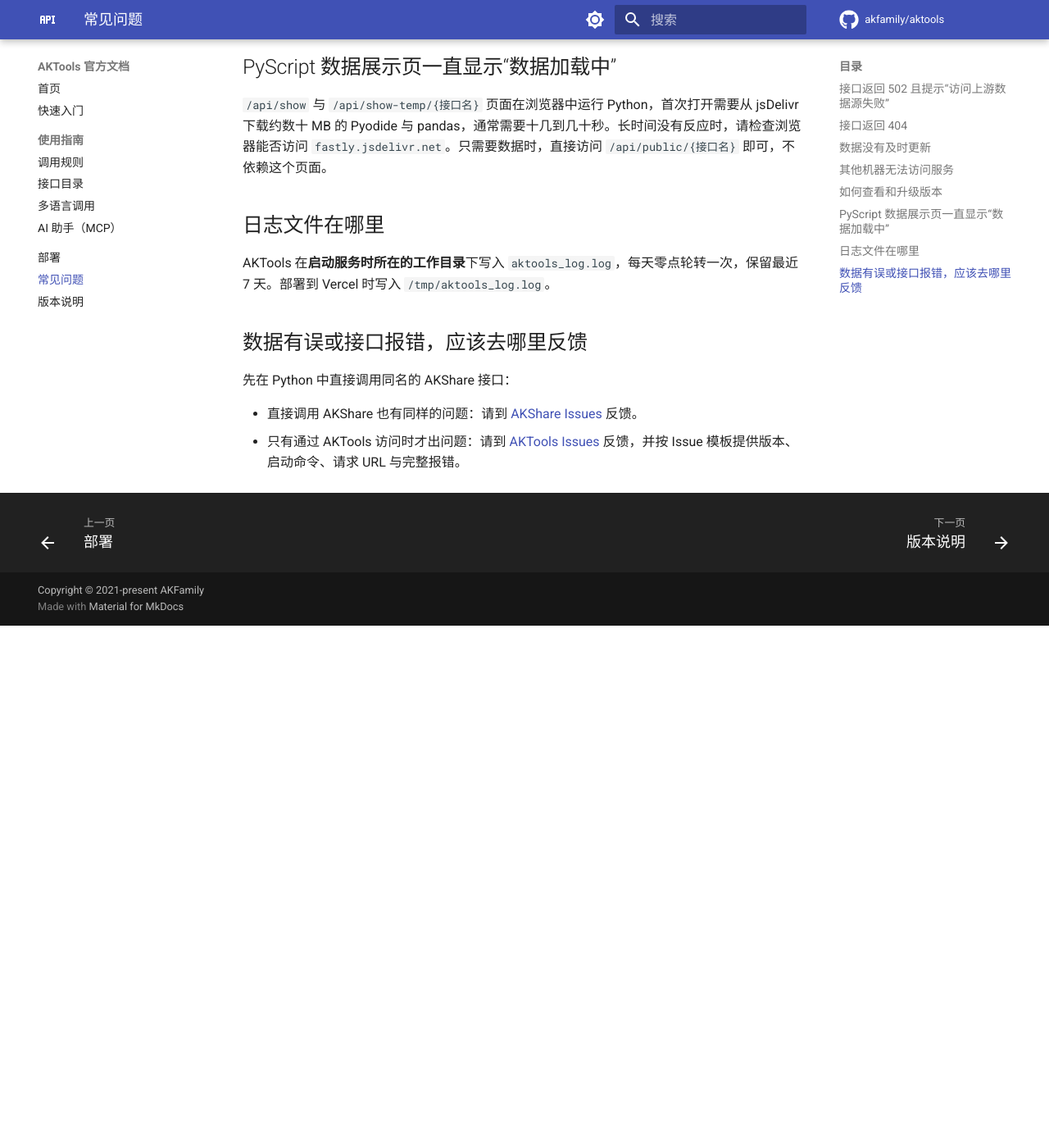
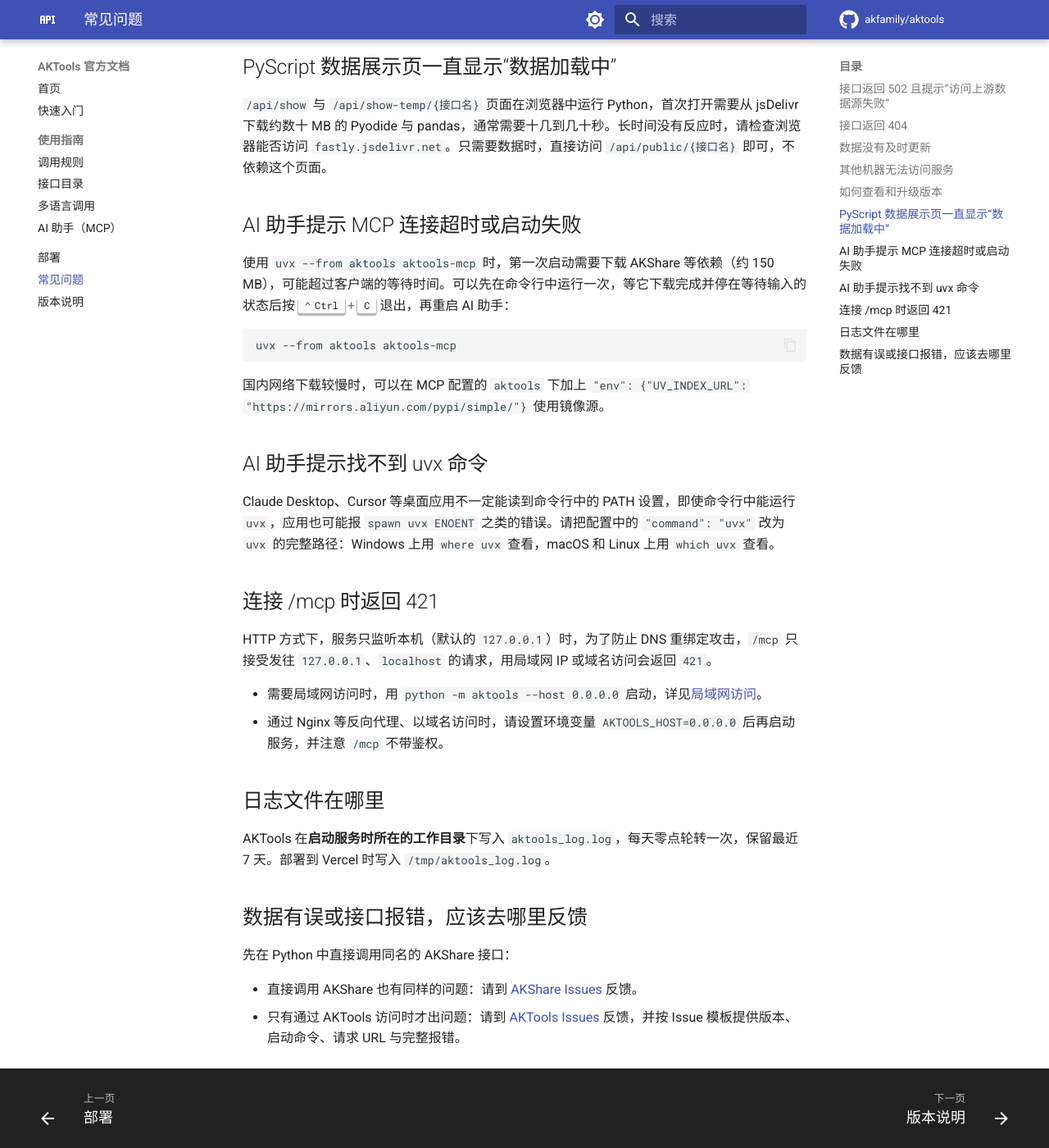
Before and after one commit to akfamily/aktools, an MkDocs documentation site: the page built from docs/faq.md, in a window 1280 px wide and 1400 px high, scrolled down 1962 px. Shown: the whole window at 82% size. Built offline with MkDocs 1.6.1 and Material for MkDocs 9.7.7, drawn with Linux system fonts in a browser that asks for light colours; comment, search, counter and statistics services are not loaded; before the commit the page ends 2725 px from its top, so only the background shows below that.

Commit message:
docs: 突出 MCP，README 与文档首页改为 HTTP API 与 MCP 两种使用方式
- README 与文档首页开头改为两种使用方式并列，给出可直接复制的 MCP 配置与示例提问，Claude Desktop、Claude Code、Cursor 与 HTTP 方式的配置放入折叠块
- 快速入门新增“在 AI 助手中使用”3 步路线；MCP 页补充可以问什么与数据行数限制
- 常见问题新增 MCP 连接超时、找不到 uvx、/mcp 返回 421 的排查方法
- 启动提示与内置主页显示 /mcp 地址

````diff
--- a/aktools/assets/html/homepage.html
+++ b/aktools/assets/html/homepage.html
@@ -100,6 +100,9 @@
             <span class="label">下载表格：</span>在数据接口地址后加上 <code>?_format=csv</code> 或 <code>?_format=xlsx</code>
         </li>
         <li>
+            <span class="label">AI 助手（MCP）：</span><code>http://{{ip_address}}/mcp</code>，填入 Claude、Cursor 等 AI 助手即可用自然语言获取数据
+        </li>
+        <li>
             <span class="label">在线文档：</span><a href="http://{{ip_address}}/docs">http://{{ip_address}}/docs</a>
         </li>
         <li>
--- a/docs/faq.md
+++ b/docs/faq.md
@@ -70,6 +70,27 @@
 
 `/api/show` 与 `/api/show-temp/{接口名}` 页面在浏览器中运行 Python，首次打开需要从 jsDelivr 下载约数十 MB 的 Pyodide 与 pandas，通常需要十几到几十秒。长时间没有反应时，请检查浏览器能否访问 `fastly.jsdelivr.net`。只需要数据时，直接访问 `/api/public/{接口名}` 即可，不依赖这个页面。
 
+## AI 助手提示 MCP 连接超时或启动失败 {#faq-mcp-timeout}
+
+使用 `uvx --from aktools aktools-mcp` 时，第一次启动需要下载 AKShare 等依赖（约 150 MB），可能超过客户端的等待时间。可以先在命令行中运行一次，等它下载完成并停在等待输入的状态后按 ++ctrl+c++ 退出，再重启 AI 助手：
+
+```shell
+uvx --from aktools aktools-mcp
+```
+
+国内网络下载较慢时，可以在 MCP 配置的 `aktools` 下加上 `"env": {"UV_INDEX_URL": "https://mirrors.aliyun.com/pypi/simple/"}` 使用镜像源。
+
+## AI 助手提示找不到 uvx 命令 {#faq-mcp-uvx}
+
+Claude Desktop、Cursor 等桌面应用不一定能读到命令行中的 PATH 设置，即使命令行中能运行 `uvx`，应用也可能报 `spawn uvx ENOENT` 之类的错误。请把配置中的 `"command": "uvx"` 改为 `uvx` 的完整路径：Windows 上用 `where uvx` 查看，macOS 和 Linux 上用 `which uvx` 查看。
+
+## 连接 /mcp 时返回 421 {#faq-mcp-421}
+
+HTTP 方式下，服务只监听本机（默认的 `127.0.0.1`）时，为了防止 DNS 重绑定攻击，`/mcp` 只接受发往 `127.0.0.1`、`localhost` 的请求，用局域网 IP 或域名访问会返回 `421`。
+
+- 需要局域网访问时，用 `python -m aktools --host 0.0.0.0` 启动，详见[局域网访问](guide/mcp.md#lan)。
+- 通过 Nginx 等反向代理、以域名访问时，请设置环境变量 `AKTOOLS_HOST=0.0.0.0` 后再启动服务，并注意 `/mcp` 不带鉴权。
+
 ## 日志文件在哪里 {#faq-log}
 
 AKTools 在**启动服务时所在的工作目录**下写入 `aktools_log.log`，每天零点轮转一次，保留最近 7 天。部署到 Vercel 时写入 `/tmp/aktools_log.log`。
--- a/docs/getting-started.md
+++ b/docs/getting-started.md
@@ -1,6 +1,10 @@
 # 快速入门
 
 本教程带您从零开始完成一次完整的取数流程：安装 AKTools，启动服务，在浏览器里看到第一份数据，找到需要的接口，查看参数，获取贵州茅台的历史行情，最后下载为 Excel 文件。整个过程不需要编写代码，大约需要 10 分钟。
+
+!!! tip "只想在 AI 助手中使用？"
+
+    不需要完成下面的 10 个步骤，直接跳到[在 AI 助手中使用](#mcp)，约 3 分钟即可完成配置。
 
 ## 第 1 步：准备 Python 环境 {#python}
 
@@ -184,11 +188,72 @@
 
 回到运行服务的命令行窗口，按 ++ctrl+c++ 即可停止服务。下次使用时，重新运行 `python -m aktools`。
 
+## 在 AI 助手中使用 {#mcp}
+
+AKTools 也可以作为 MCP 服务，让 Claude、Cursor 等 AI 助手直接获取数据。这种方式**不需要安装 Python 和 AKTools，也不需要手动启动服务**，AI 助手会自己启动它。
+
+### 第 1 步：安装 uv
+
+[uv](https://docs.astral.sh/uv/) 会自动下载 Python 和 AKTools，并在独立环境中运行。按[官方安装说明](https://docs.astral.sh/uv/getting-started/installation/)安装后，在命令行中运行 `uvx --version`，能显示版本号即可。
+
+### 第 2 步：添加到 AI 助手
+
+=== "Claude Desktop"
+
+    打开设置中的“开发者 → 编辑配置”，在 `claude_desktop_config.json` 中加入以下内容，保存后重启 Claude Desktop：
+
+    ```json
+    {
+      "mcpServers": {
+        "aktools": {
+          "command": "uvx",
+          "args": ["--from", "aktools", "aktools-mcp"]
+        }
+      }
+    }
+    ```
+
+=== "Claude Code"
+
+    在命令行中运行：
+
+    ```shell
+    claude mcp add aktools -- uvx --from aktools aktools-mcp
+    ```
+
+=== "Cursor"
+
+    在项目的 `.cursor/mcp.json`（或全局的 `~/.cursor/mcp.json`）中加入以下内容：
+
+    ```json
+    {
+      "mcpServers": {
+        "aktools": {
+          "command": "uvx",
+          "args": ["--from", "aktools", "aktools-mcp"]
+        }
+      }
+    }
+    ```
+
+第一次启动时需要下载 AKShare 等依赖（约 150 MB），可能需要几分钟；客户端提示超时的话，等下载完成后重启客户端即可。
+
+### 第 3 步：提问
+
+直接用自然语言提问，例如：
+
+- “帮我查一下贵州茅台 2024 年 10 月 8 日到 11 日的前复权日线行情”
+- “AKShare 里有哪些和可转债相关的接口？”
+- “stock_zh_a_hist 这个接口有哪些参数，复权方式怎么填？”
+
+助手会依次调用 `search_interfaces` 搜索接口、`describe_interface` 查看参数、`get_data` 获取数据。遇到问题请参考[常见问题](faq.md#faq-mcp-timeout)，更多说明见[AI 助手（MCP）](guide/mcp.md)。
+
 ## 下一步 {#next}
 
 恭喜您完成了快速入门！接下来可以：
 
 - 阅读[调用规则](guide/usage.md)，了解返回格式和错误状态码
 - 阅读[接口目录](guide/catalog.md)，了解接口说明中各字段的含义
+- 想在 Claude、Cursor 等 AI 助手中使用？请见[在 AI 助手中使用](#mcp)
 - 想让同事或其他程序访问这个服务？请见[部署](deploy.md)
 - 遇到问题？请先查看[常见问题](faq.md)
--- a/docs/guide/mcp.md
+++ b/docs/guide/mcp.md
@@ -2,7 +2,15 @@
 
 AKTools 内置了 [MCP](https://modelcontextprotocol.io/)（Model Context Protocol，模型上下文协议）服务。接入后，可以直接在 Claude、Cursor 等 AI 助手中用自然语言获取数据，例如“帮我查一下贵州茅台 2024 年 10 月 8 日到 11 日的日线行情”，助手会自己查找接口、填写参数并取回数据。
 
-安装 AKTools 时已经包含 MCP 服务，不需要额外安装。
+安装 AKTools 时已经包含 MCP 服务，不需要额外安装。第一次配置可以先按[快速入门](../getting-started.md#mcp)的 3 个步骤操作。
+
+## 可以问什么 {#examples}
+
+- “帮我查一下贵州茅台 2024 年 10 月 8 日到 11 日的前复权日线行情”
+- “AKShare 里有哪些和可转债相关的接口？”
+- “stock_zh_a_hist 这个接口有哪些参数，复权方式怎么填？”
+
+助手每次最多取回 1000 行数据（默认 100 行），适合查看具体某段时间、某只证券的数据。需要完整的大表格时，请让助手给出 CSV 下载地址（HTTP 方式），或改用 [HTTP API](usage.md#download) 下载。
 
 ## 两种接入方式 {#modes}
 
````
Also changed, not shown: CLAUDE.md (+1 -1 lines), README.md (+80 -4 lines), docs/index.md (+33 -4 lines), 3 other files.
